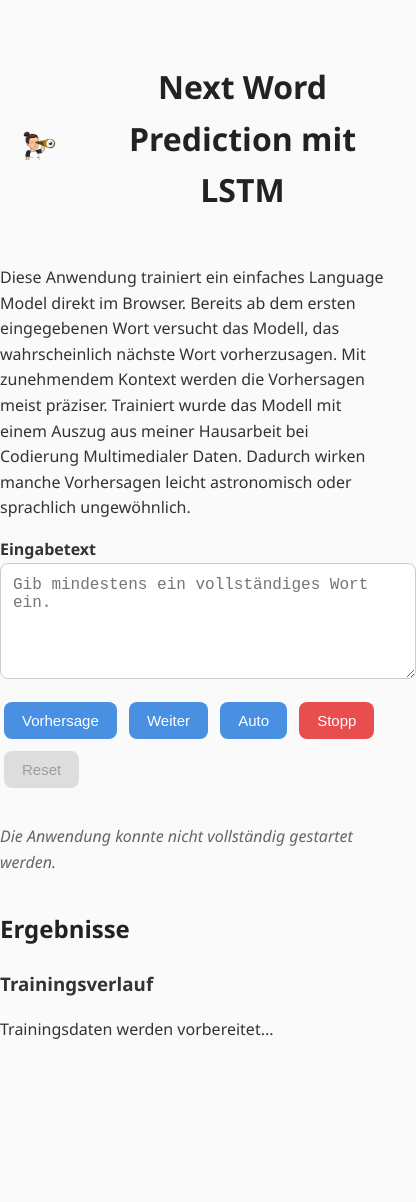
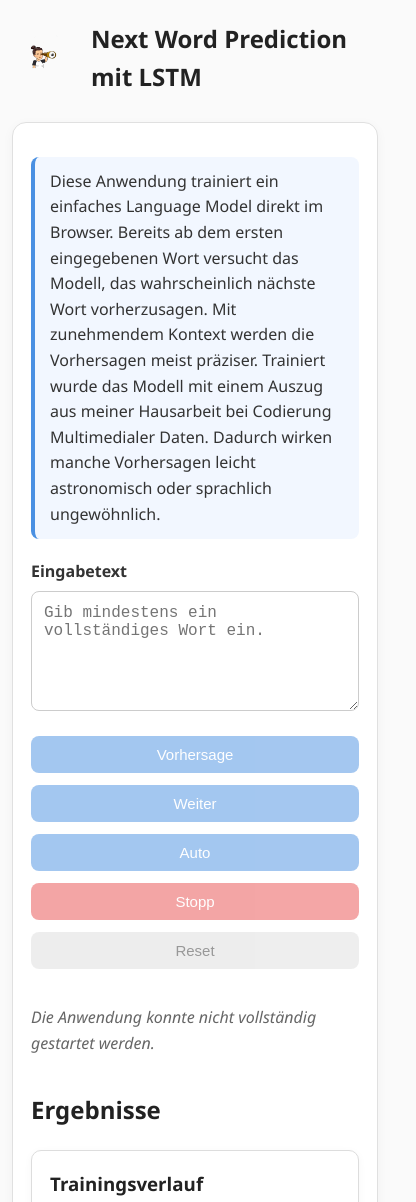
Before and after one commit to CASSANDRAOSS/Deep_learning_Esa3.2, a plain HTML site: page index.html in a window 390 px wide. Shown: the top 1202 px of the page, 416 px wide, since content can reach past the window. Drawn offline with nearby package versions, Linux system fonts and the light colour scheme.

Commit message:
Update style.css

```diff
--- a/style.css
+++ b/style.css
@@ -4,110 +4,17 @@ body {
     background: #fafafa;
     color: #333;
     margin: 40px auto;
-    max-width: 800px;
+    max-width: 850px;
     line-height: 1.6;
 }
 
-/* Überschrift */
-h1 {
-    text-align: center;
-    font-weight: 600;
-    margin-bottom: 25px;
-    color: #222;
-}
-
-/* Textarea */
-textarea {
-    width: 100%;
-    font-size: 16px;
-    padding: 12px;
-    border-radius: 8px;
-    border: 1px solid #ccc;
-    background: white;
-    resize: vertical;
-}
-
-/* Button-Leiste */
-button {
-    padding: 10px 18px;
-    margin: 6px 4px;
-    border: none;
-    border-radius: 8px;
-    font-size: 15px;
-    cursor: pointer;
-    transition: 0.2s ease;
-}
-
-/* Primäre Buttons */
-#predictBtn, #nextBtn, #autoBtn {
-    background: #4a90e2;
-    color: white;
-}
-
-#predictBtn:hover,
-#nextBtn:hover,
-#autoBtn:hover {
-    background: #3a78c2;
-}
-
-/* Stopp */
-#stopBtn {
-    background: #e94e4e;
-    color: white;
-}
-
-#stopBtn:hover {
-    background: #c63c3c;
-}
-
-/* Reset */
-#resetBtn {
-    background: #ddd;
-}
-
-#resetBtn:hover {
-    background: #ccc;
-}
-
-/* Predictions */
-#predictions {
-    margin-top: 15px;
-    display: flex;
-    flex-wrap: wrap;
-    gap: 6px;
-}
-
-#predictions button {
-    background: #eee;
-    color: #333;
-    border-radius: 6px;
-    padding: 8px 12px;
-}
-
-#predictions button:hover {
-    background: #ddd;
-}
-
-/* Statusanzeige */
-#status {
-    margin-top: 15px;
-    font-style: italic;
-    color: #666;
-}
-
-/* Ergebnisse / Doku */
-h2 {
-    margin-top: 35px;
-    font-weight: 600;
-    color: #222;
-}
-
-#results, #documentation, #discussion {
-    background: white;
-    padding: 15px;
-    border-radius: 8px;
-    border: 1px solid #ddd;
-    margin-top: 10px;
+/* Hauptbereich */
+.main-section {
+    background: #ffffff;
+    padding: 25px;
+    border-radius: 14px;
+    border: 1px solid #e0e0e0;
+    box-shadow: 0 3px 12px rgba(0,0,0,0.04);
 }
 
 /* Header */
@@ -124,10 +31,186 @@ h2 {
     border-radius: 12px;
 }
 
+/* Überschrift */
+h1 {
+    font-weight: 600;
+    color: #222;
+    margin: 0;
+}
+
+h2 {
+    margin-top: 35px;
+    font-weight: 600;
+    color: #222;
+}
+
+h3 {
+    color: #222;
+}
+
+/* Einleitung */
+.intro-text {
+    background: #f2f7ff;
+    border-left: 4px solid #4a90e2;
+    padding: 12px 15px;
+    border-radius: 8px;
+    margin-bottom: 20px;
+}
+
+/* Label */
+label {
+    display: block;
+    margin-bottom: 6px;
+}
+
+/* Textarea */
+textarea {
+    width: 100%;
+    box-sizing: border-box;
+    font-size: 16px;
+    padding: 12px;
+    border-radius: 8px;
+    border: 1px solid #ccc;
+    background: white;
+    resize: vertical;
+    min-height: 120px;
+}
+
+textarea:focus {
+    outline: none;
+    border-color: #4a90e2;
+    box-shadow: 0 0 0 3px rgba(74,144,226,0.15);
+}
+
 /* Button-Reihe */
 .button-row {
+    margin-top: 12px;
+    margin-bottom: 10px;
+}
+
+/* Buttons allgemein */
+button {
+    padding: 10px 18px;
+    margin: 6px 4px 6px 0;
+    border: none;
+    border-radius: 8px;
+    font-size: 15px;
+    cursor: pointer;
+    transition: 0.2s ease;
+}
+
+/* Deaktivierte Buttons */
+button:disabled {
+    opacity: 0.5;
+    cursor: not-allowed;
+}
+
+/* Primäre Buttons */
+#predictBtn,
+#nextBtn,
+#autoBtn {
+    background: #4a90e2;
+    color: white;
+}
+
+#predictBtn:hover:not(:disabled),
+#nextBtn:hover:not(:disabled),
+#autoBtn:hover:not(:disabled) {
+    background: #3a78c2;
+}
+
+/* Stopp */
+#stopBtn {
+    background: #e94e4e;
+    color: white;
+}
+
+#stopBtn:hover:not(:disabled) {
+    background: #c63c3c;
+}
+
+/* Reset */
+#resetBtn {
+    background: #ddd;
+    color: #333;
+}
+
+#resetBtn:hover:not(:disabled) {
+    background: #ccc;
+}
+
+/* Predictions */
+#predictions {
+    margin-top: 15px;
+    display: flex;
+    flex-wrap: wrap;
+    gap: 6px;
+}
+
+#predictions button {
+    background: #eef2f7;
+    color: #333;
+    border-radius: 6px;
+    padding: 8px 12px;
+}
+
+#predictions button:hover {
+    background: #dde6f0;
+}
+
+/* Statusanzeige */
+#status {
+    margin-top: 15px;
+    font-style: italic;
+    color: #666;
+}
+
+/* Ergebnis- und Trainingsboxen */
+.training-box,
+.results-box {
+    background: white;
+    padding: 18px;
+    border-radius: 10px;
+    border: 1px solid #ddd;
+    margin-top: 18px;
+    box-shadow: 0 2px 8px rgba(0,0,0,0.04);
+}
+
+.training-box h3,
+.results-box h3 {
+    margin-top: 0;
+    color: #222;
+}
+
+#trainingStatus {
+    margin-bottom: 12px;
+    font-style: italic;
+    color: #666;
+}
+
+#trainingChart {
+    max-height: 280px;
+}
+
+/* Evaluation-Zeilen */
+.metric-line {
+    padding: 7px 0;
+    border-bottom: 1px solid #eee;
+}
+
+.metric-line:last-child {
+    border-bottom: none;
+}
+
+/* Warnhinweise */
+.warning-box {
+    background: #fff7e6;
+    border: 1px solid #ffd591;
+    color: #664d03;
+    padding: 12px 14px;
+    border-radius: 8px;
     margin-top: 10px;
-    margin-bottom: 10px;
+    width: 100%;
 }
 
 /* Hilfe-Sektion */
@@ -146,6 +229,7 @@ h2 {
 
 .help-box ul {
     margin-left: 20px;
+    padding-left: 10px;
 }
 
 /* Dropdown-Container */
@@ -158,7 +242,7 @@ h2 {
     width: 100%;
     text-align: left;
     padding: 12px 15px;
-    background: hsl(155, 72%, 59%);
+    background: hsl(155, 72%, 42%);
     color: white;
     border: none;
     border-radius: 8px;
@@ -168,10 +252,10 @@ h2 {
 }
 
 .dropdown-toggle:hover {
-    background: #3a78c2;
+    background: #2f9b72;
 }
 
-/* Inhalt (zunächst versteckt) */
+/* Inhalt zunächst versteckt */
 .dropdown-content {
     display: none;
     background: white;
@@ -185,3 +269,32 @@ h2 {
 .dropdown.open .dropdown-content {
     display: block;
 }
+
+/* Mobile Optimierung */
+@media (max-width: 600px) {
+    body {
+        margin: 20px 12px;
+    }
+
+    .main-section {
+        padding: 18px;
+    }
+
+    .header {
+        align-items: flex-start;
+    }
+
+    .header-icon {
+        width: 64px;
+        height: 64px;
+    }
+
+    h1 {
+        font-size: 24px;
+    }
+
+    button {
+        width: 100%;
+        margin-right: 0;
+    }
+}
```
